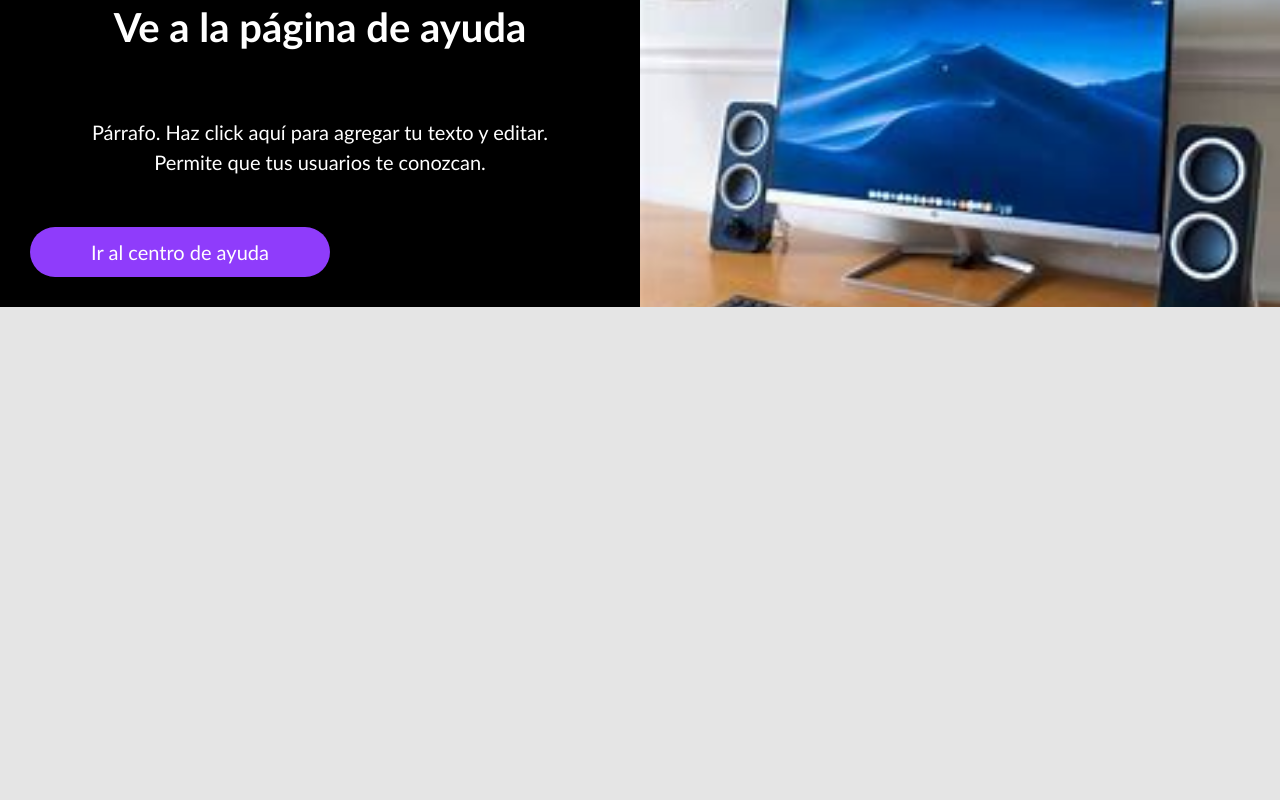
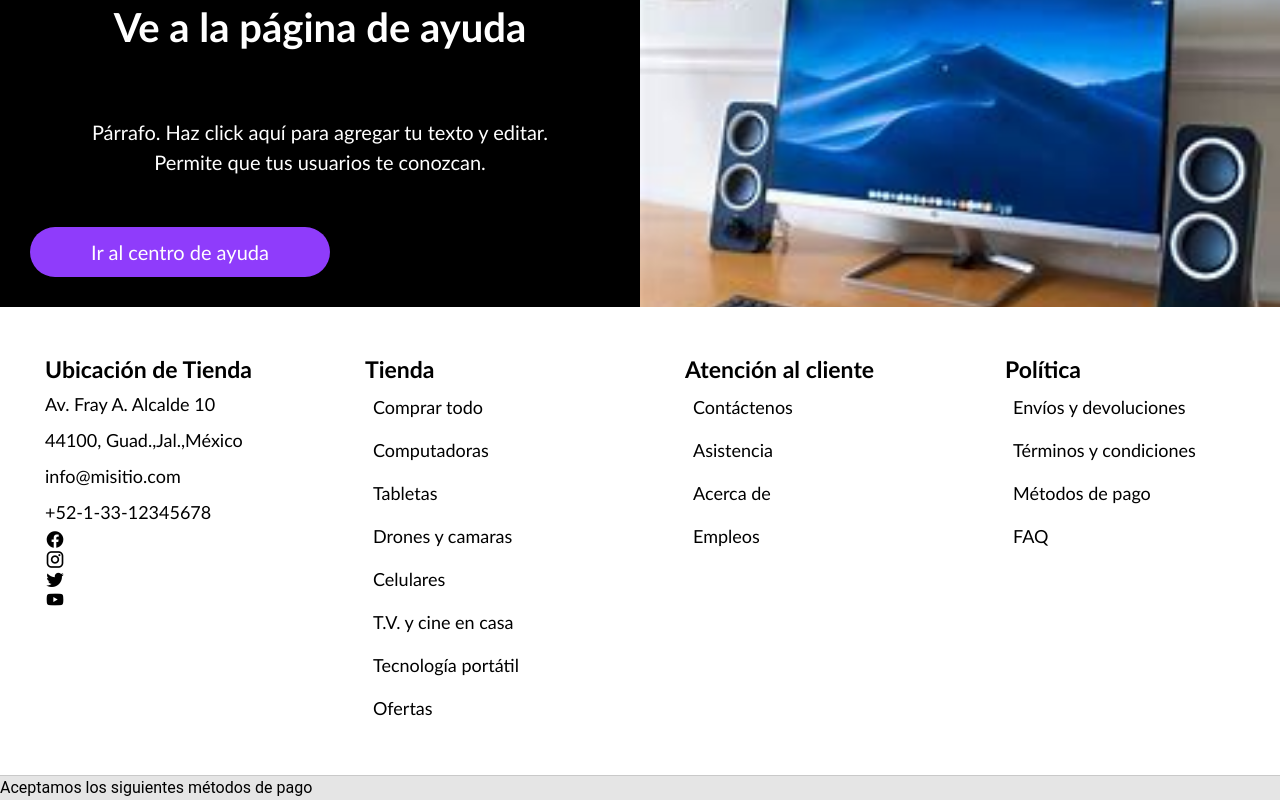
Before and after one commit to tt-perez/novo-tec, a Vue app: page / in a window 1280 px wide. Shown: the part 6042-6842 px from the top of the page. Before the commit the page ends 6349 px from the top, so only its background shows below. Built offline with nearby package versions, Linux system fonts and the light colour scheme.

Commit message:
settings

```diff
--- a/src/App.vue
+++ b/src/App.vue
@@ -378,7 +378,6 @@ const items = ref([{ title: "Audífonos" }, { title: "Bocinas" }]);
       <div class="marcas">
         <h3>Marcas</h3>
         <v-table>
-
           <tr>
             <th class="text-center">ZODIAC</th>
             <th class="text-center">ZORO</th>
@@ -393,22 +392,70 @@ const items = ref([{ title: "Audífonos" }, { title: "Bocinas" }]);
         <p>Suscríbete y recibe noticias sobre novedades y ofertas especiales</p>
         <span>Email*</span>
         <div class="input-conatiner">
-          <input type="email" placeholder="   Ingresa tu email aqui" class="email-input" />
-          <button @click="search" class="email-button">
-            Suscribete
-          </button>
+          <input
+            type="email"
+            placeholder="   Ingresa tu email aqui"
+            class="email-input"
+          />
+          <button @click="search" class="email-button">Suscribete</button>
         </div>
       </div>
       <div class="final">
         <div class="ayuda">
-        <h3>¿Buscas ayuda? <br> Ve a la página de ayuda</h3>
-        <p>Párrafo. Haz click aquí para agregar tu texto y editar. <br> Permite que tus usuarios te conozcan.</p>
+          <h3>
+            ¿Buscas ayuda? <br />
+            Ve a la página de ayuda
+          </h3>
+          <p>
+            Párrafo. Haz click aquí para agregar tu texto y editar. <br />
+            Permite que tus usuarios te conozcan.
+          </p>
           <button>Ir al centro de ayuda</button>
         </div>
-      <img src="../public/img/desktop.jpeg" alt="">
-
+        <img src="../public/img/desktop.jpeg" alt="" />
       </div>
-
+      <div class="informacion">
+        <div class="ubicacion">
+          <h4>Ubicación de Tienda</h4>
+          <p>
+            Av. Fray A. Alcalde 10 44100, Guad.,Jal.,México <br />
+            info@misitio.com <br />+52-1-33-12345678
+          </p>
+          <v-icon size="20">mdi-facebook</v-icon>
+          <v-icon size="20">mdi-instagram</v-icon>
+          <v-icon size="20">mdi-twitter</v-icon>
+          <v-icon size="20">mdi-youtube</v-icon>
+        </div>
+        <div class="infotienda">
+          <h4>Tienda</h4>
+          <a href="">Comprar todo</a>
+          <a href="">Computadoras</a>
+          <a href="">Tabletas</a>
+          <a href="">Drones y camaras</a>
+          <a href="">Celulares</a>
+          <a href="">T.V. y cine en casa</a>
+          <a href="">Tecnología portátil</a>
+          <a href="">Ofertas</a>
+        </div>
+        <div class="cliente">
+          <h4>Atención al cliente</h4>
+          <a href="">Contáctenos</a>
+          <a href="">Asistencia</a>
+          <a href="">Acerca de</a>
+          <a href="">Empleos</a>
+        </div>
+        <div class="politica">
+          <h4>Política</h4>
+          <a href="">Envíos y devoluciones</a>
+          <a href="">Términos y condiciones</a>
+          <a href="">Métodos de pago</a>
+          <a href="">FAQ</a>
+        </div>
+      </div>
+      <v-divider></v-divider>
+      <div class="pago">
+        <p>Aceptamos los siguientes métodos de pago</p>
+      </div>
     </body>
   </v-responsive>
   <RouterView />
--- a/src/styles/style.css
+++ b/src/styles/style.css
@@ -762,3 +762,49 @@ body {
   object-fit: cover;
 }
 /* hasta aqui centro de ayuda*/
+
+.informacion{
+  background-color: white;
+  width: 100%;
+  display: flex;
+  align-items: flex-start;
+}
+.ubicacion, .infotienda, .cliente, .politica{
+  width: 25%;
+  display: flex;
+  font-family: 'Gill Sans', 'Gill Sans MT', Calibri, 'Trebuchet MS', sans-serif;
+  margin: 45px;
+  font-size: 23px;
+  justify-content: center;
+  flex-direction: column;
+}
+.ubicacion p{
+  font-size: 18px;
+  line-height: 2;
+}
+.infotienda a{
+  color: black;
+  text-decoration: none;
+  font-size: 18px;
+  padding: 8px;
+}
+.infotienda a:hover{
+  color: rgb(143, 60, 251);
+}
+.cliente a{
+  color: black;
+  text-decoration: none;
+  font-size: 18px;
+  padding: 8px
+}
+.politica a{
+  color: black;
+  text-decoration: none;
+  font-size: 18px;
+  padding: 8px
+}
+.ubicacion{
+  display: flex;
+  align-items: left;
+}
+/* hasta aqui la informacion de la tienda*/
```
Lines whose indentation alone changed are shown as unchanged.
